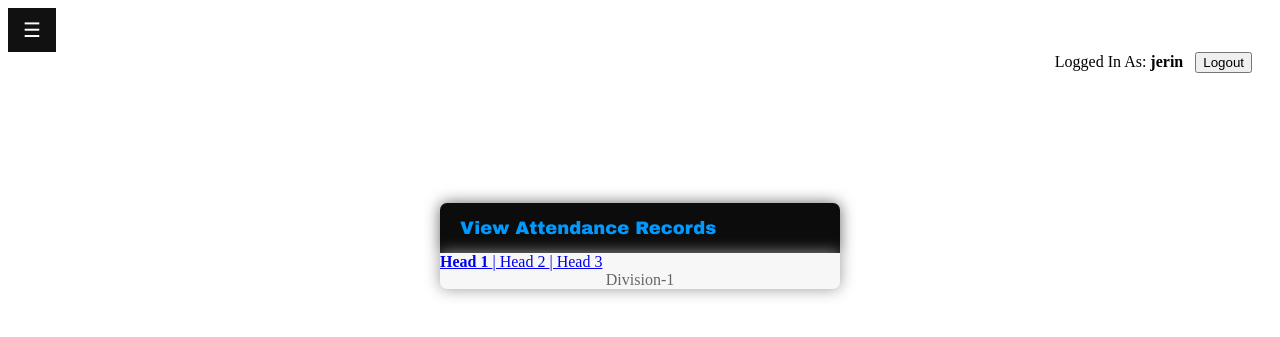
After one commit to Jerinji2016/hostel-attendance-system, a PHP site: page /php/attendanceTab_admin.php in a window 1280 px wide. The commit adds this page. Shown: the top 337 px of the page. Run offline with PHP 8.4, Linux system fonts and the light colour scheme; a user stored in the database is signed in.

Commit message:
sms,adminAttendnce_Tab

```diff
--- a/login.html
+++ b/login.html
@@ -172,7 +172,7 @@
 										</tr>
 	<!-- Scripts -->
 <script src="js/autoComplete.js?v=2"> </script>
-<script src="js/sem.js?v=2"> </script>
+<script src="js/sem.js?v=1"> </script>
 <script src="js/name_Array.js?v=1"> </script>
 
 <script type="text/javascript"> sem(); </script>
--- /dev/null
+++ b/php/attendanceTab_admin.php
@@ -0,0 +1,126 @@
+<!DOCTYPE html>
+<html>
+	<head>
+		<title>
+			View Attendance Details
+		</title>
+
+		<meta name="viewport" content="width=device-width, initial-scale=1">
+		<link rel="stylesheet" type="text/css" href="../css/login.css">
+	</head>
+	<body>
+		<?php include 'sidebar.php' ?>
+
+		<div id="main" style="width: 1000px; margin: 0px auto; margin-top: 130px; padding: 0%">
+			<div style="width: 400px; margin: 0px auto">
+				<div style="border-radius: 7px 7px 0px 0px; padding: 15px 20px; background-color: #0C0C0C;
+							box-shadow: 0px 0px 15px #666;">
+					<span style="color:#09F; font-size: 18px; font-family: Arial Black">
+						<div id="head"> View Attendance Records </div>
+					</span>
+				</div>
+
+				<div style="color: #666; background-color: #F7F7F7; border-radius: 0px 0px 7px 7px; text-align: left; box-shadow: 0px 0px 15px #999;">
+					<div id="viewByStudent" style="border-left:0; display: inline; font-weight: bold;">
+						<a href="#"> Head 1 </a>
+					</div>
+
+					<div id="viewByDate" style="border-right:0; display: inline;">
+						<a href="#">|  Head 2 </a>
+					</div>
+
+					<div id="viewByHostel" style="display: inline">
+						<a href="#">|  Head 3 </a>
+					</div>
+
+					<!-- Division - 1 -->
+					<div id="div_1" style="clear:both;"; class="has_lgn_tl_x">
+						<center>
+							Division-1
+						</center>
+					</div>
+
+					<!-- Division - 2 -->
+					<div id="div_2" style="clear:both; display: none"; class="has_lgn_tl_x">
+						<center>
+							Division-2
+						</center>
+					</div>
+
+					<!-- Division - 3 -->
+					<div id="div_3" style="clear:both; display: none"; class="has_lgn_tl_x">
+						<center>
+							Division-3
+						</center>
+					</div>
+				</div>
+			</div>
+		</div>
+	</body>
+</html>
+
+<script type="text/javascript">
+	window.onload = function()
+	{
+		document.getElementById("viewByStudent").addEventListener('click', viewByStudent);
+		document.getElementById("viewByDate").addEventListener('click', viewByDate);
+		document.getElementById("viewByHostel").addEventListener('click', viewByHostel);
+	}
+	function nameNeedFalse()
+	{
+		if(document.getElementById('adm_no').value != "")
+		{
+			document.getElementById('s_name').required = false;
+		}
+		else
+		{
+			document.getElementById('s_name').required = true;
+		}
+	}
+
+	function admNeedFalse()
+	{
+		if(document.getElementById('s_name').value != "")
+		{
+			document.getElementById('adm_no').required = false;
+		}
+		else
+		{
+			document.getElementById('adm_no').required = true;
+		}
+	}
+
+	function viewByStudent()
+	{
+		document.getElementById('div_2').style.display = "none";
+		document.getElementById('div_3').style.display = "none";
+		document.getElementById('div_1').style.display = "block";
+		document.getElementById('viewByStudent').style.fontWeight ="bold";
+		document.getElementById('viewByDate').style.fontWeight ="normal";
+		document.getElementById('viewByHostel').style.fontWeight ="normal";
+		console.log("here1");
+	}
+
+	function viewByDate()
+	{
+		document.getElementById('div_1').style.display = "none";
+		document.getElementById('div_3').style.display = "none";
+		document.getElementById('div_2').style.display = "block";
+		document.getElementById('viewByDate').style.fontWeight ="bold";
+		document.getElementById('viewByStudent').style.fontWeight ="normal";
+		document.getElementById('viewByHostel').style.fontWeight ="normal";
+
+		console.log("not here 1");
+	}
+
+	function viewByHostel()
+	{
+		document.getElementById('div_1').style.display = "none";
+		document.getElementById('div_2').style.display = "none";
+		document.getElementById('div_3').style.display = "block";
+		document.getElementById('viewByHostel').style.fontWeight ="bold";
+		document.getElementById('viewByStudent').style.fontWeight ="normal";
+		document.getElementById('viewByDate').style.fontWeight ="normal";
+		console.log("here3");
+	}
+</script>
--- a/php/mbc.php
+++ b/php/mbc.php
@@ -9,7 +9,6 @@
 		<meta name="viewport" content="width=device-width, initial-scale=1">
 
 		<link href="../css/login.css" rel="stylesheet" type="text/css">
-		<link href="../css/sidebar.css" rel="stylesheet" type="text/css">
 
 		<style type="text/css">
 			input::placeholder
--- a/php/sidebar.php
+++ b/php/sidebar.php
@@ -44,7 +44,6 @@
         transition: margin-left .5s;
         padding: 16px;
     }
-    /* On smaller screens, where height is less than 450px, change the style of the sidenav (less padding and a smaller font size) */
     @media screen and (max-height: 450px)
     {
         .sidebar {
@@ -74,10 +73,10 @@
 </div>
 
 <div id="adminBar" class="sidebar">
-	<a id="attend_option" style="color: #F1F1F1" href="#">
+	<a id="attend_option" style="color: #F1F1F1" href="#" onclick="window.location='mbc.php';">
 		Attendance
 	</a>
-	<a id="view_option" href="#"> View Record </a>
+	<a id="view_option" href="#" onclick="window.location='attendanceTab_admin.php';"> View Record </a>
 	<a id="leave_option" href="#"> Leave Request </a>
 </div>
 
```
Also changed, not shown: php/sms_api.php (added, +30 -0 lines), php/viewAttendanceDetails.php (+88 -3 lines), php/dbConnect.php (line endings or trailing spaces), php/viewAttendance_admin.php (deleted).
